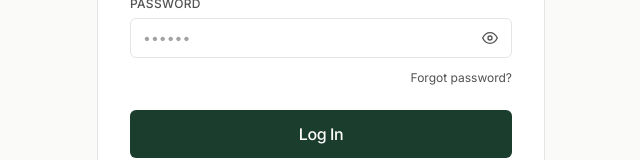
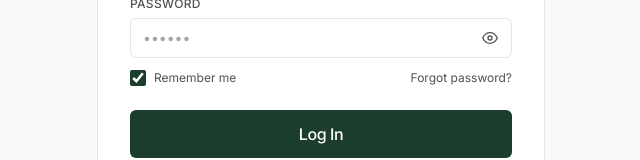
Before and after one commit to Tiraso12/tip-tracker, a React (Vite) app: page / in a window 1280 px wide. Shown: the part 400-560 px from the top of the page, without its empty margins (319-959 px from the left). Built offline with nearby package versions, Linux system fonts and the light colour scheme; no server answers.

Commit message:
Add remember me login option

```diff
--- a/src/components/Auth/Login.jsx
+++ b/src/components/Auth/Login.jsx
@@ -10,7 +10,7 @@ const EyeOffIcon = () => (
     <svg width="16" height="16" viewBox="0 0 24 24" fill="none" stroke="currentColor" strokeWidth="2" strokeLinecap="round" strokeLinejoin="round"><path d="M17.94 17.94A10.07 10.07 0 0 1 12 20c-7 0-11-8-11-8a18.45 18.45 0 0 1 5.06-5.94M9.9 4.24A9.12 9.12 0 0 1 12 4c7 0 11 8 11 8a18.5 18.5 0 0 1-2.16 3.19m-6.72-1.07a3 3 0 1 1-4.24-4.24"/><line x1="1" y1="1" x2="23" y2="23"/></svg>
 );
 
-function PasswordField({ id, label, value, onChange, showPassword, onToggle, autoComplete }) {
+function PasswordField({ id, label, name, value, onChange, showPassword, onToggle, autoComplete }) {
     return (
         <div className="flex flex-col gap-1.5">
             <label
@@ -22,6 +22,7 @@ function PasswordField({ id, label, value, onChange, showPassword, onToggle, aut
             <div className="relative">
                 <input
                     id={id}
+                    name={name}
                     type={showPassword ? "text" : "password"}
                     value={value}
                     onChange={onChange}
@@ -49,6 +50,7 @@ const Login = () => {
     const [password, setPassword] = useState('');
     const [confirmPassword, setConfirmPassword] = useState('');
     const [username, setUsername] = useState('');
+    const [rememberMe, setRememberMe] = useState(true);
     const [isForgotPassword, setIsForgotPassword] = useState(false);
     const [resetSent, setResetSent] = useState(false);
     const [showPassword, setShowPassword] = useState(false);
@@ -70,7 +72,7 @@ const Login = () => {
                 setResetSent(true);
             } else if (isLogin) {
                 if (!email || !password) throw new Error("Please fill in fields");
-                await login(email, password);
+                await login(email, password, rememberMe);
             } else {
                 if (!email || !password || !username) throw new Error("Please fill in fields");
                 if (password !== confirmPassword) throw new Error("Passwords do not match");
@@ -129,9 +131,10 @@ const Login = () => {
                         </div>
                     )}
 
-                    <form onSubmit={handleSubmit} className="flex flex-col gap-4">
+                    <form onSubmit={handleSubmit} autoComplete="on" className="flex flex-col gap-4">
                         <Input
                             id="login-email"
+                            name="username"
                             label={isLogin ? 'Username or Email' : 'Email'}
                             type={isLogin ? "text" : "email"}
                             value={email}
@@ -143,6 +146,7 @@ const Login = () => {
                         {!isLogin && (
                             <Input
                                 id="login-username"
+                                name="username"
                                 label="Username"
                                 type="text"
                                 value={username}
@@ -155,6 +159,7 @@ const Login = () => {
                         {!isForgotPassword && (
                             <PasswordField
                                 id="login-password"
+                                name="password"
                                 label="Password"
                                 value={password}
                                 onChange={(e) => setPassword(e.target.value)}
@@ -167,6 +172,7 @@ const Login = () => {
                         {!isLogin && !isForgotPassword && (
                             <PasswordField
                                 id="login-confirm"
+                                name="confirm-password"
                                 label="Confirm Password"
                                 value={confirmPassword}
                                 onChange={(e) => setConfirmPassword(e.target.value)}
@@ -177,7 +183,16 @@ const Login = () => {
                         )}
 
                         {isLogin && !isForgotPassword && (
-                            <div className="flex justify-end -mt-1">
+                            <div className="flex items-center justify-between gap-3 -mt-1">
+                                <label className="inline-flex items-center gap-2 text-xs text-[var(--color-ink-soft)]">
+                                    <input
+                                        type="checkbox"
+                                        checked={rememberMe}
+                                        onChange={(e) => setRememberMe(e.target.checked)}
+                                        className="h-4 w-4 rounded border-[var(--color-line)] accent-[var(--color-accent)]"
+                                    />
+                                    Remember me
+                                </label>
                                 <button
                                     type="button"
                                     onClick={() => { setIsForgotPassword(true); setError(''); setResetSent(false); }}
--- a/src/context/AuthContext.jsx
+++ b/src/context/AuthContext.jsx
@@ -1,6 +1,16 @@
 import React, { createContext, useState, useEffect, useContext, useRef } from 'react';
 import { auth, db } from '../config/firebase';
-import { onAuthStateChanged, signOut, signInWithEmailAndPassword, createUserWithEmailAndPassword, updateProfile, sendPasswordResetEmail, setPersistence, browserSessionPersistence } from "firebase/auth";
+import {
+    browserLocalPersistence,
+    browserSessionPersistence,
+    createUserWithEmailAndPassword,
+    onAuthStateChanged,
+    sendPasswordResetEmail,
+    setPersistence,
+    signInWithEmailAndPassword,
+    signOut,
+    updateProfile,
+} from "firebase/auth";
 import { doc, getDoc, writeBatch } from "firebase/firestore";
 
 const AuthContext = createContext(null);
@@ -14,8 +24,6 @@ export const AuthProvider = ({ children }) => {
     useEffect(() => {
         let unsubscribe;
 
-        setPersistence(auth, browserSessionPersistence)
-            .then(() => {
         unsubscribe = onAuthStateChanged(auth, async (firebaseUser) => {
             if (firebaseUser) {
                 // Fetch role and status from Firestore
@@ -55,11 +63,6 @@ export const AuthProvider = ({ children }) => {
             }
             setLoading(false);
         });
-            })
-            .catch((error) => {
-                console.error("Auth persistence error:", error);
-                setLoading(false);
-            });
 
         return () => {
             if (unsubscribe) unsubscribe();
@@ -74,7 +77,7 @@ export const AuthProvider = ({ children }) => {
         }
     };
 
-    const login = async (identifier, password) => {
+    const login = async (identifier, password, rememberMe = false) => {
         const trimmedIdentifier = identifier.trim();
         let emailToSignIn = trimmedIdentifier;
 
@@ -88,7 +91,7 @@ export const AuthProvider = ({ children }) => {
             emailToSignIn = usernameDoc.data().email;
         }
 
-        await setPersistence(auth, browserSessionPersistence);
+        await setPersistence(auth, rememberMe ? browserLocalPersistence : browserSessionPersistence);
         return await signInWithEmailAndPassword(auth, emailToSignIn, password);
     };
 
```
Lines whose indentation alone changed are shown as unchanged.
